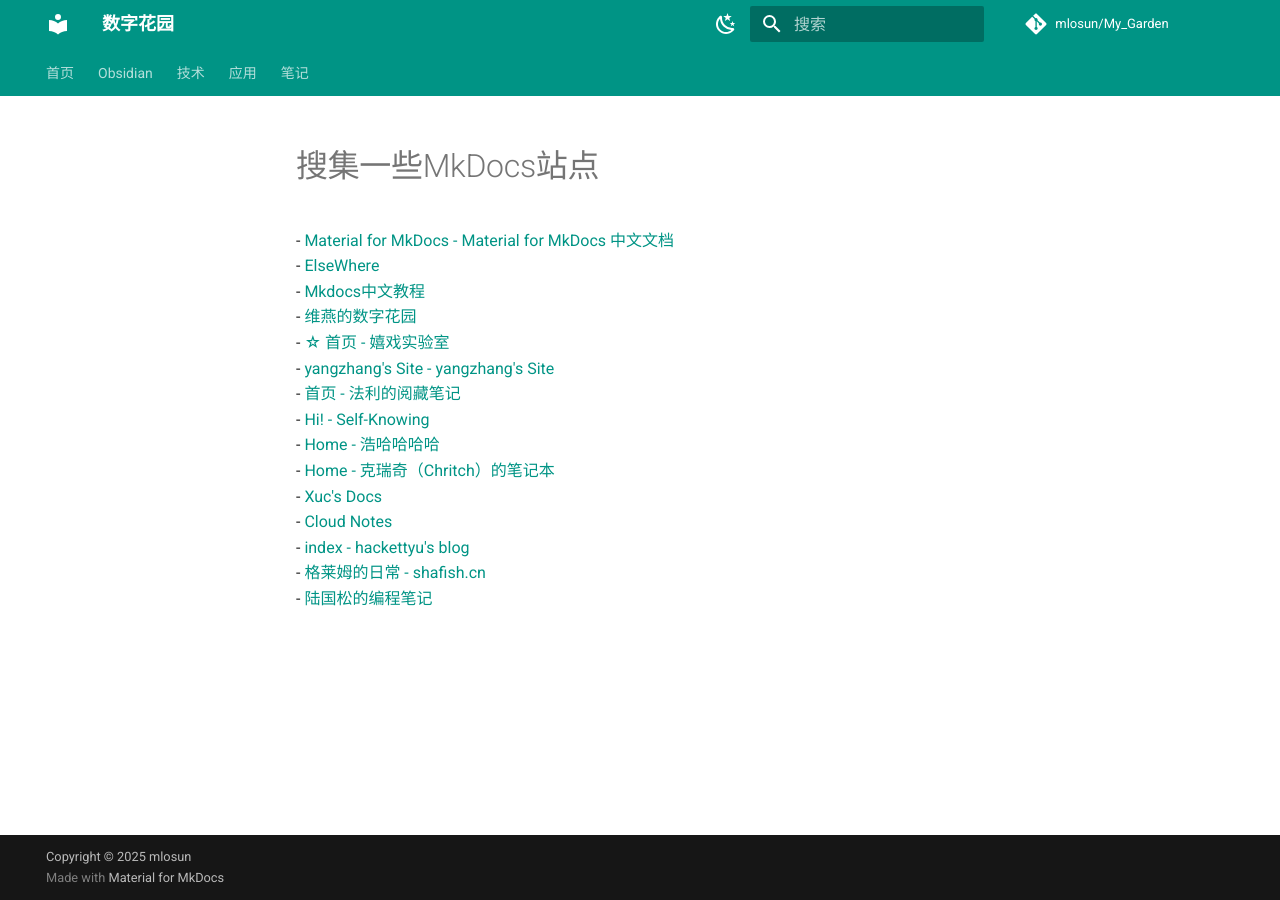
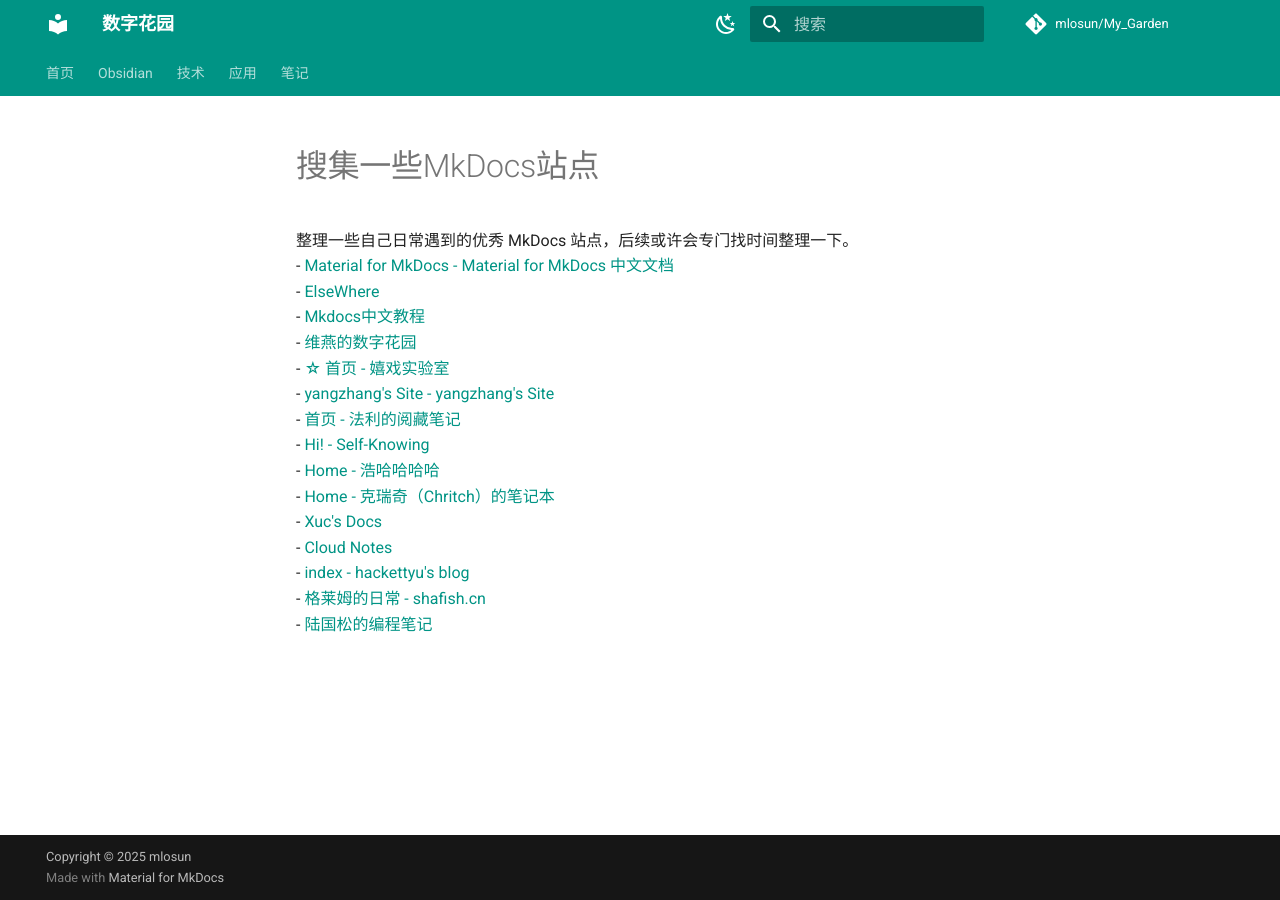
Before and after one commit to mlosun/My_Garden, an MkDocs documentation site: the page built from docs/notes/搜集一些MkDocs站点.md, in a window 1280 px wide. Built offline with MkDocs 1.6.1 and Material for MkDocs 9.7.7, drawn with Linux system fonts in a browser that asks for light colours; comment, search, counter and statistics services are not loaded.

Commit message:
PUSH NOTE : 搜集一些MkDocs站点.md

```diff
--- a/docs/notes/搜集一些MkDocs站点.md
+++ b/docs/notes/搜集一些MkDocs站点.md
@@ -4,6 +4,7 @@ updated: 2025-04-06
 share: true
 ---
 
+整理一些自己日常遇到的优秀 MkDocs 站点，后续或许会专门找时间整理一下。
 - [Material for MkDocs - Material for MkDocs 中文文档](https://mkdoc-material.llango.com/)
 - [ElseWhere](https://duetorun.com/)
 - [Mkdocs中文教程](https://wcowin.work/Mkdocs-Wcowin/)
```
